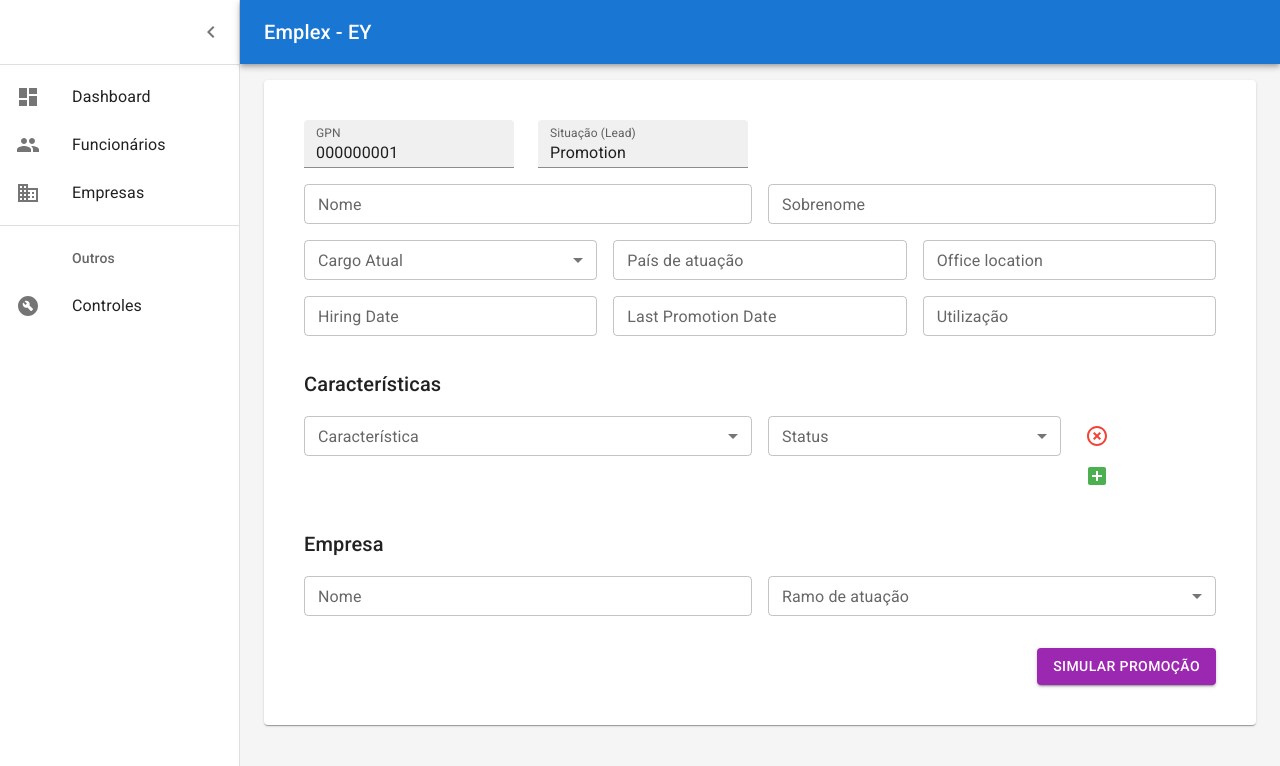
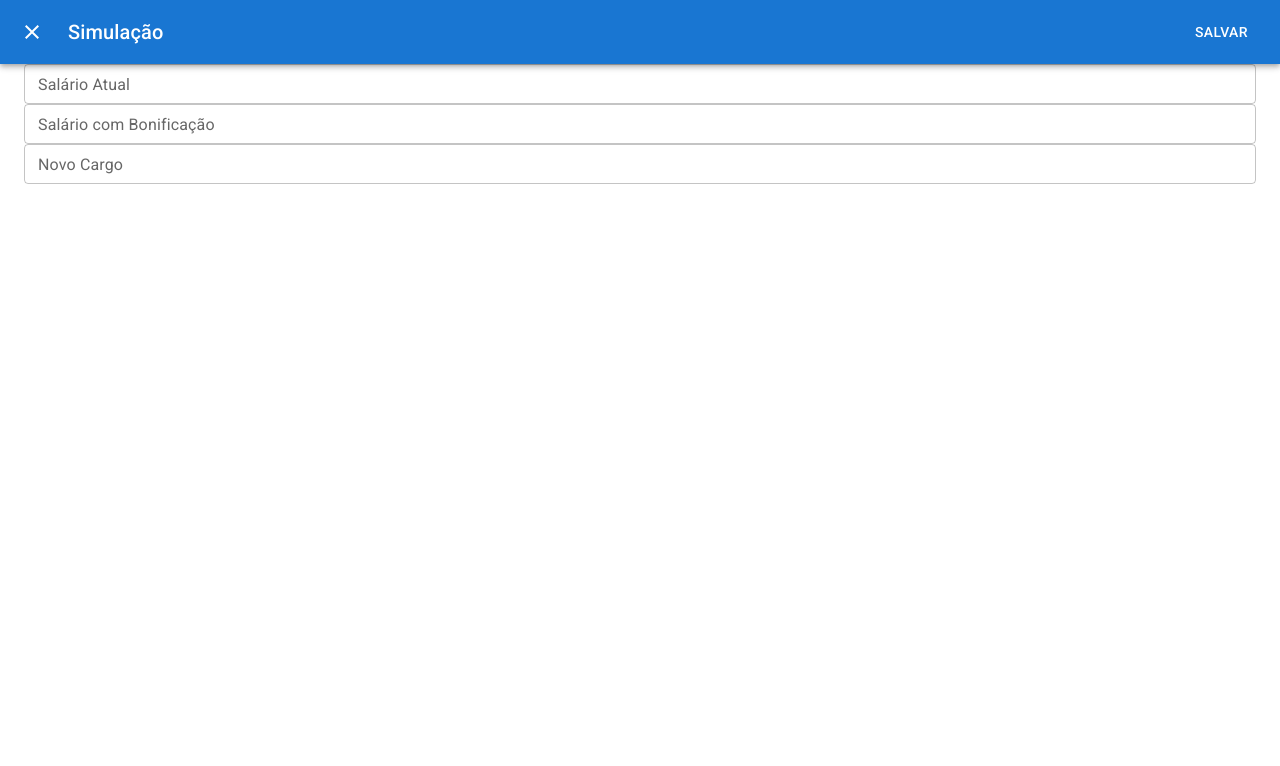
Before and after one commit to Gabroiz/eychallenge, a Next.js app: page /dashboard/employee in a window 1280 px wide. Both pictures are taken after a click on the button "SIMULAR PROMOÇÃO". Shown: the top 766 px of the page. Built offline with nearby package versions, Linux system fonts and the light colour scheme.

Commit message:
Simulação PopUp

```diff
--- a/src/pages/dashboard/employee.tsx
+++ b/src/pages/dashboard/employee.tsx
@@ -1,15 +1,31 @@
 import * as React from 'react';
 import Button from '@mui/material/Button';
-import { Paper, IconButton, Grid, TextField, Typography, Select, MenuItem, InputLabel, SelectChangeEvent, FormControl, Box } from '@mui/material';
+import { Paper, IconButton, Grid, TextField, Typography, Select, MenuItem, InputLabel, SelectChangeEvent, FormControl, Box, Dialog, Container } from '@mui/material';
 import { AddBox, HighlightOff} from '@mui/icons-material';
 import { green, red } from '@mui/material/colors';
-
+import ListItemText from '@mui/material/ListItemText';
+import ListItem from '@mui/material/ListItem';
+import List from '@mui/material/List';
+import Divider from '@mui/material/Divider';
+import AppBar from '@mui/material/AppBar';
+import Toolbar from '@mui/material/Toolbar';
+import CloseIcon from '@mui/icons-material/Close';
+import Slide from '@mui/material/Slide';
+import { grid } from '@mui/system';
 
 export default function Employee() {
     const [status, setStatus] = React.useState('');
     const [attribute, setAttribute] = React.useState('');
     const [currentPosition, setCurrentPosition] = React.useState('');
     const [business, setBusiness] = React.useState('');
+    const [open, setOpen] = React.useState(false);
+
+    const handleClickOpen = () => {
+        setOpen(true);
+    }
+    const handleClose = () => {
+        setOpen(false);
+    }
 
     const handleChange = (event: SelectChangeEvent) => {
         setStatus(event.target.value);
@@ -105,12 +121,45 @@
                     </Grid>
                     <Grid item xs={12} md={12} marginTop={2}>
                         <Box sx={{ display: 'flex', flexDirection: 'row-reverse' }}>
-                            <Button color="secondary" variant="contained">Simular Promoção</Button>
+                            <Button color="secondary" variant="outlined" onClick={handleClickOpen}>Simular Promoção</Button>
+                            <Dialog
+                                fullScreen
+                                open={open}
+                                onClose={handleClose}
+                            >
+                                <AppBar sx={{ position: 'relative' }}>
+                                <Toolbar>
+                                    <IconButton
+                                    edge="start"
+                                    color="inherit"
+                                    onClick={handleClose}
+                                    aria-label="close"
+                                    >
+                                    <CloseIcon />
+                                    </IconButton>
+                                    <Typography sx={{ ml: 2, flex: 1 }} variant="h6" component="div">
+                                    Simulação
+                                    </Typography>
+                                    <Button autoFocus color="inherit" onClick={handleClose}>
+                                    Salvar
+                                    </Button>
+                                </Toolbar>
+                                </AppBar>
+                                <Container maxWidth="xl">
+                                    <Grid container spacing={2}>
+                                        <Grid item xs={12}>
+                                            <TextField fullWidth id="outlined-basic" label="Salário Atual" variant="outlined" size="small"/>
+                                            <TextField fullWidth id="outlined-basic" label="Salário com Bonificação" variant="outlined" size="small"/>
+                                            <TextField fullWidth id="outlined-basic" label="Novo Cargo" variant="outlined" size="small"/>
+                                        </Grid>
+                                    </Grid>
+                                </Container>
+                            </Dialog>
                         </Box>
                     </Grid>
 
                 </Grid>
             </Paper>
         </React.Fragment>
-    )
+                            )
 }
```
